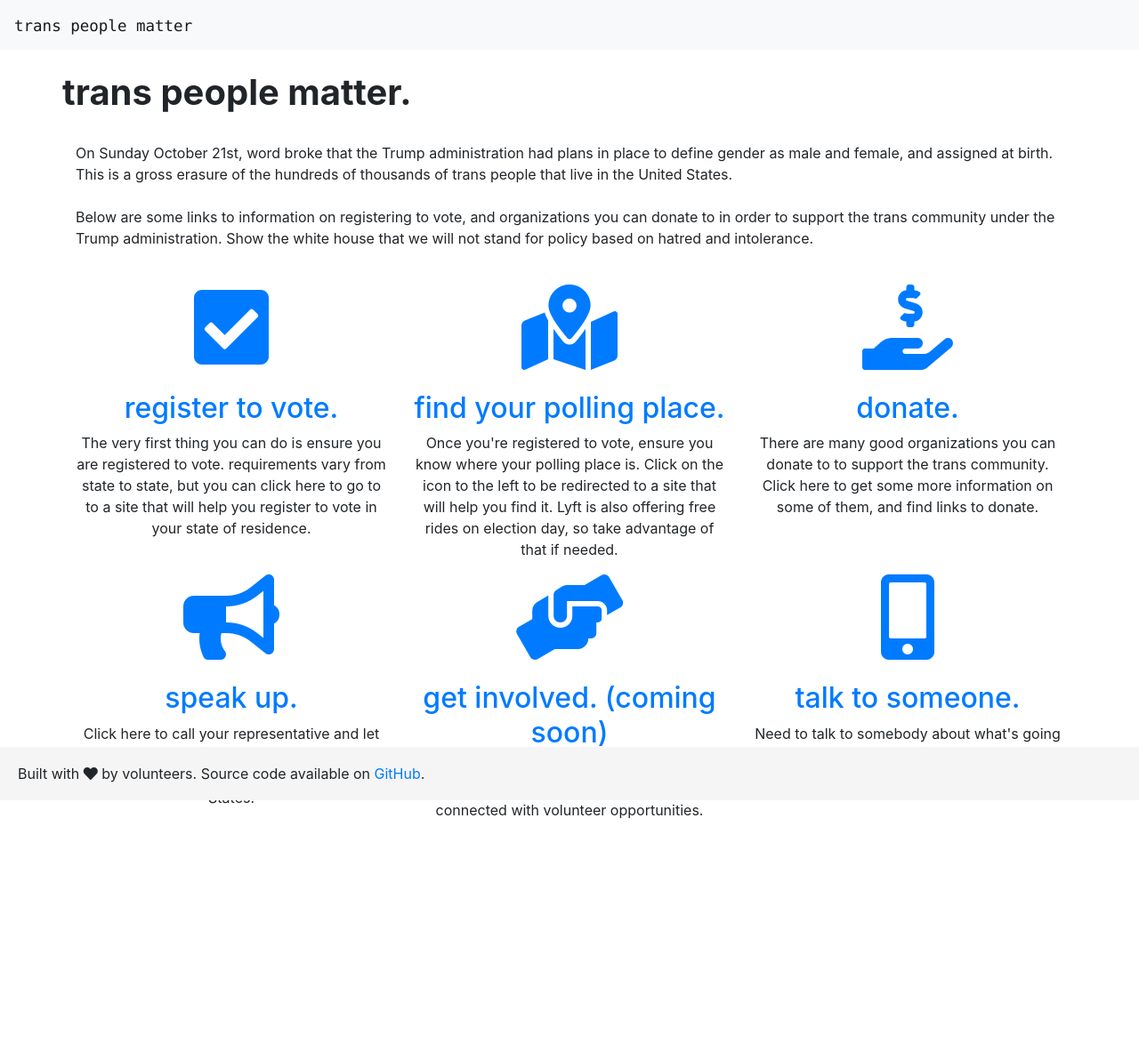
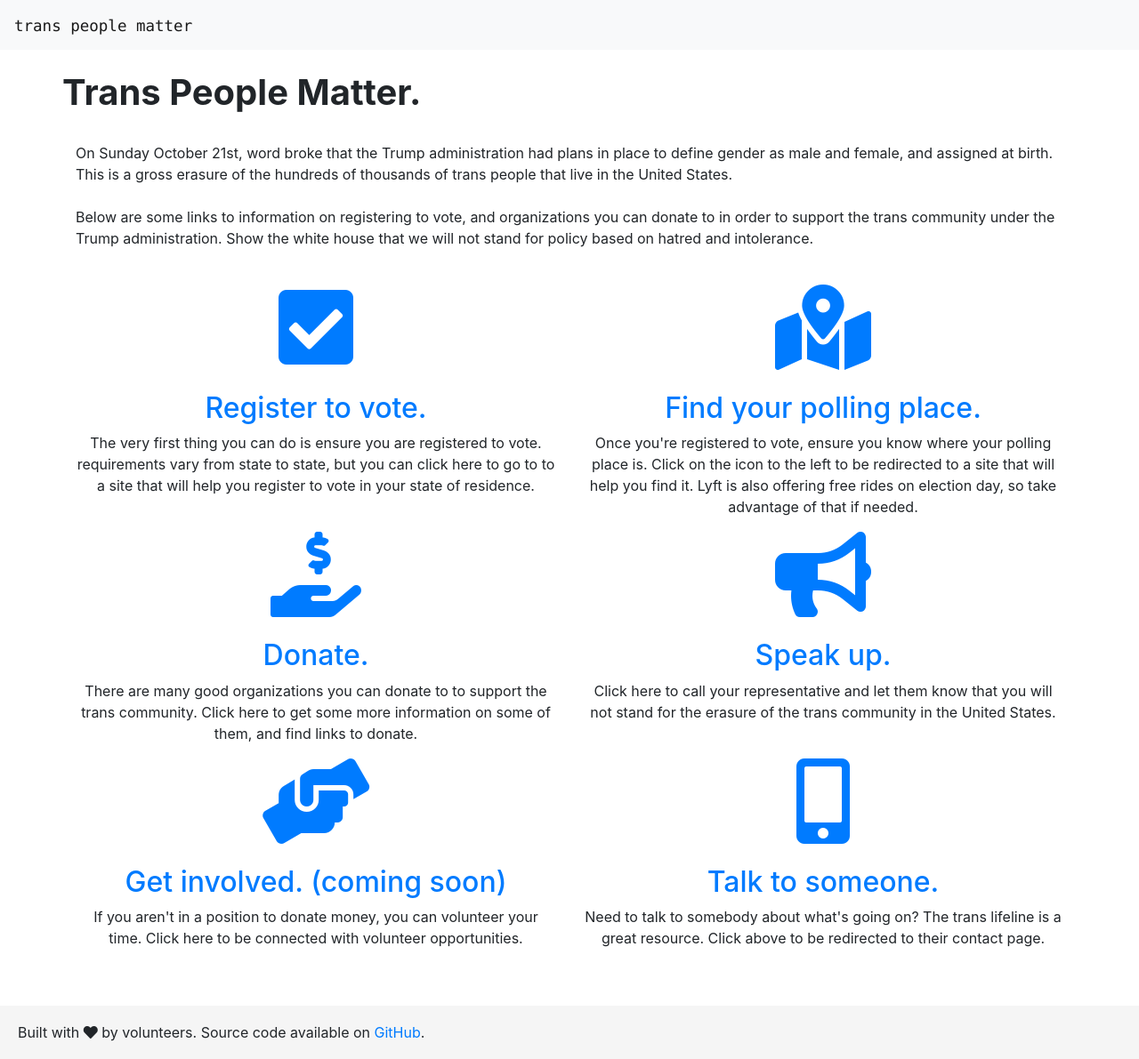
Before and after one commit to hunter32292/trans-people-matter, a Jekyll site: the page built from index.md, in a window 1280 px wide. Shown: the whole page at 89% size. Built offline with Jekyll 4.4.1, drawn with Linux system fonts in a browser that asks for light colours; nearby versions of some CDN libraries; before the commit the page ends 987 px from its top, so only the background shows below that.

Commit message:
Made a small change to the font using Caps and altered layout to be more mobile friendly
Tested out on 360x640 and 768x1024

Allows the footer to end up on bottom of the page for smaller screens
Allows content in center of page to not run off on side with smaller screens

Better for mobile folks :)

```diff
--- a/_layouts/home.html
+++ b/_layouts/home.html
@@ -9,13 +9,12 @@ layout: default
         <a href="https://www.translifeline.org/donate/">Donate to the Trans Lifeline</a>
     </div> -->
     <div class="col-12">
-        <h1 class="row"><strong>trans people matter.</strong></h1>
+        <h1 class="row"><strong>Trans People Matter.</strong></h1>
         <br>
         <p>
             On Sunday October 21st, word broke that the Trump administration had plans in place to define gender as
             male and female, and assigned at birth. This is a gross erasure of the hundreds of thousands of trans
-            people
-            that live in the United States.
+            people that live in the United States.
             <br>
             <br>
             Below are some links to information on registering to vote, and organizations you can donate to in order to
@@ -24,12 +23,12 @@ layout: default
         </p>
         <br>
         <div class="row">
-            <div class="col-4 cta">
+            <div class="col-6 cta">
                 <a href="https://vote.gov"><i class="fas fa-check-square fa-6x"></i></a>
                 <br>
                 <br>
                 <a href="https://vote.gov">
-                    <h2>register to vote.</h2>
+                    <h2>Register to vote.</h2>
                 </a>
                 <p>
                     The very first thing you can do is ensure you are registered to vote.
@@ -38,12 +37,12 @@ layout: default
             </div>
             <br>
             <br>
-            <div class="col-4 cta">
+            <div class="col-6 cta">
                 <a href="https://www.headcount.org/find-your-polling-place/"><i class="fas fa-map-marked-alt fa-6x"></i></a>
                 <br>
                 <br>
                 <a href="https://www.headcount.org/find-your-polling-place/">
-                    <h2>find your polling place.</h2>
+                    <h2>Find your polling place.</h2>
                 </a>
                 <p>
                     Once you're registered to vote, ensure you know where your polling place is. Click on the icon to
@@ -53,25 +52,25 @@ layout: default
             </div>
             <br>
             <br>
-            <div class="col-4 cta">
+        </div>
+        <div class="row">
+            <div class="col-6 cta">
                 <a href="https://aclu.org/donate"><i class="fas fa-hand-holding-usd fa-6x"></i></i></a>
                 <br>
                 <br>
                 <a href="https://aclu.org/donate">
-                    <h2>donate.</h2>
+                    <h2>Donate.</h2>
                 </a>
                 <p>
                     There are many good organizations you can donate to to support the trans community. Click here to get some
                     more information on some of them, and find links to donate.
             </div>
-        </div>
-        <div class="row">
-            <div class="col-4 cta">
+            <div class="col-6 cta">
                 <a href="https://callyourrep.co/"><i class="fas fa-bullhorn fa-6x"></i></a>
                 <br>
                 <br>
                 <a href="https://callyourrep.co/">
-                    <h2>speak up.</h2>
+                    <h2>Speak up.</h2>
                 </a>
                 <p>
                     Click here to call your representative and let them know that you will not stand for the erasure of the trans
@@ -80,12 +79,14 @@ layout: default
             </div>
             <br>
             <br>
-            <div class="col-4 cta">
+        </div>
+        <div class="row">
+            <div class="col-6 cta">
                 <a href="#"><i class="fas fa-hands-helping fa-6x"></i></a>
                 <br>
                 <br>
                 <a href="#">
-                    <h2>get involved. (coming soon)</h2>
+                    <h2>Get involved. (coming soon)</h2>
                 </a>
                 <p>
                     If you aren't in a position to donate money, you can volunteer your time. Click here to be connected with volunteer
@@ -94,12 +95,12 @@ layout: default
             </div>
             <br>
             <br>
-            <div class="col-4 cta">
+            <div class="col-6 cta">
                 <a href="https://www.translifeline.org/hotline"><i class="fas fa-mobile-alt fa-6x"></i></i></a>
                 <br>
                 <br>
                 <a href="https://www.translifeline.org/hotline">
-                    <h2>talk to someone.</h2>
+                    <h2>Talk to someone.</h2>
                 </a>
                 <p>
                     Need to talk to somebody about what's going on? The trans lifeline is a great resource. Click above to be redirected to their contact page.
--- a/_sass/_minima.scss
+++ b/_sass/_minima.scss
@@ -1,5 +1,5 @@
 .footer {
-    position: absolute;
+    position: relative;
     bottom: 0px;
     width: 100%;
     height: 60px;
```
